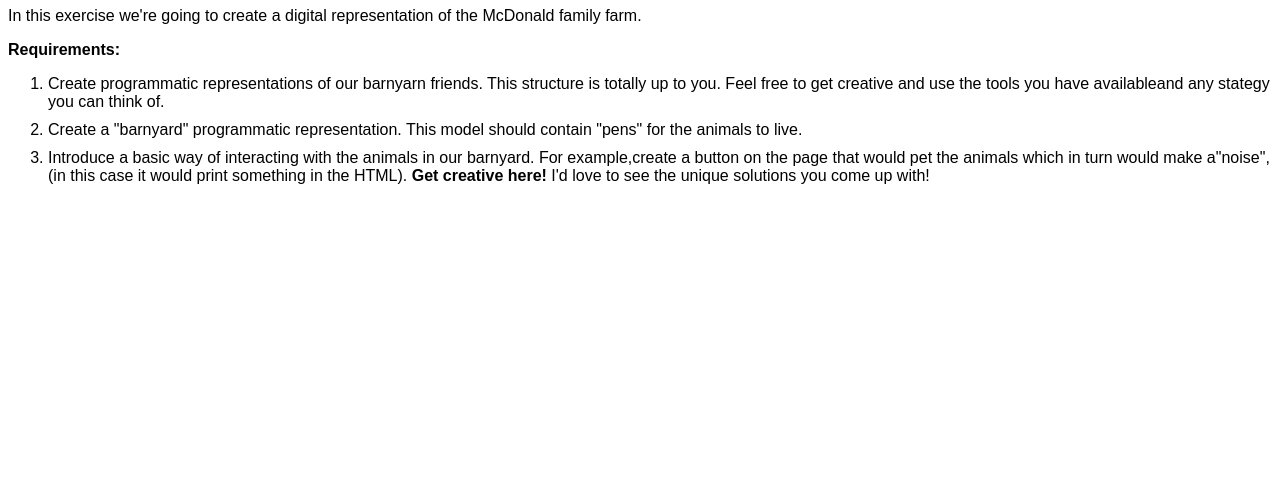
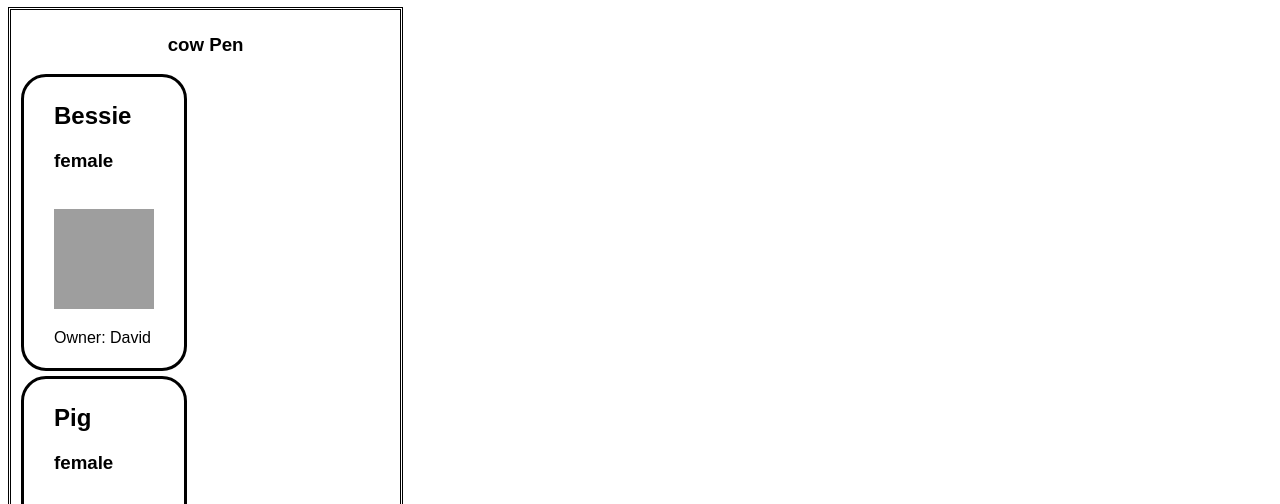
Before and after one commit to coronaisme/oldmcdonald, a website built with Parcel: page index.html in a window 1280 px wide. Shown: the part 73-577 px from the top of the page. Built offline with nearby package versions, Linux system fonts and the light colour scheme; grey boxes are pictures that could not be loaded.

Commit message:
trial pen working

```diff
--- a/index.html
+++ b/index.html
@@ -2,6 +2,7 @@
 <html>
 
 <head>
+  <link rel="stylesheet" type="text/css" href="./src/styles.css" media="screen"/>
 	<title>Parcel Sandbox</title>
 	<meta charset="UTF-8" />
 </head>
@@ -10,29 +11,12 @@
 	<div id="app">
 		<h1>Welcome to Old McDonald's Farm!</h1>
 
-		<p>
-		In this exercise we're going to create a digital representation of the McDonald family farm.
-		</p>
-		<strong>
-			Requirements:
-		</strong>
+    <div id="barnyard">
 
-		<ol class="instructions-list">
-			<li>
-				Create programmatic representations of our barnyarn friends.  This structure is totally up to you.
-				Feel free to get creative and use the tools you have availableand any stategy you can think of.
-			</li>
+      <!-- animals go here -->
 
-			<li>
-				Create a "barnyard" programmatic representation.  This model should contain "pens" for the animals to live.
-			</li>
+    </div>
 
-			<li>
-				Introduce a basic way of interacting with the animals in our barnyard.
-				For example,create a button on the page that would pet the animals which in turn would make a"noise", (in this case it would print something in the HTML).
-				<strong>Get creative here!</strong> I'd love to see the unique solutions you come up with!
-			</li>
-		</ol>
 	</div>
 
 	<script src="src/index.js">
--- a/src/index.js
+++ b/src/index.js
@@ -13,4 +13,64 @@
  *    I'd love to see the unique solutions you come up with!
  */
 
-import "./styles.css";
+// import "./styles.css";
+
+
+const animal1 = {
+  id: 1,
+  species : "cow",
+  avatar : "https://external-content.duckduckgo.com/iu/?u=http%3A%2F%2Fwiseacre-gardens.com%2Fcows%2Fcow-redhead-face.jpg&f=1&nofb=1",
+  name: "Bessie",
+  gender: "female",
+  owner: "David"
+}
+
+const animal2 = {
+  id: 2,
+  species : "pig",
+  avatar : "https://external-content.duckduckgo.com/iu/?u=https%3A%2F%2Fs3-eu-west-1.amazonaws.com%2Ffolly-farm.co.uk%2Fuploads%2F2018%2F04%2Fpig-810x1024.jpg&f=1&nofb=1",
+  name: "Pig",
+  gender: "female",
+  owner: "David"
+}
+
+const animalArray = [animal1, animal2]
+
+
+
+const renderAnimal = (animal) => {
+  return `<div class="animal" id=${animal.id}>
+            <h2>${ animal.name }</h2>
+
+            <h3>${animal.gender}</h3></br>
+
+            <img class="animalImage" src=${animal.avatar}/>
+
+            <p> Owner: ${animal.owner}</p>
+
+          </div>`
+}
+
+const renderPen = (animalArray) => {
+
+  let str = '';
+
+  animalArray.map(animal => {
+    str += renderAnimal(animal)
+  })
+
+  return `<div class="animalPen">
+
+            <h3 class="penTitle" > ${animalArray[0].species} Pen</h3>
+
+            ${str}
+
+         </div>`
+}
+
+
+
+window.addEventListener('DOMContentLoaded', (event) => {
+  let barnyard = document.getElementById("barnyard")
+  barnyard.innerHTML += renderPen(animalArray)
+});
--- a/src/styles.css
+++ b/src/styles.css
@@ -5,3 +5,25 @@
 .instructions-list li {
   padding-bottom: 10px;
 }
+
+.animalImage {
+  height:100px;
+  width:100px;
+}
+
+.animal{
+  border-style: solid;
+  border-radius: 25px;
+  padding: 5px;
+  margin:5px;
+  width: 125px;
+  padding-left: 30px;
+}
+.animalPen{
+  border-style: double;
+  width:30%;
+  padding:5px;
+}
+.penTitle {
+  text-align: center;
+}
```
Also changed, not shown: 1 other file.
